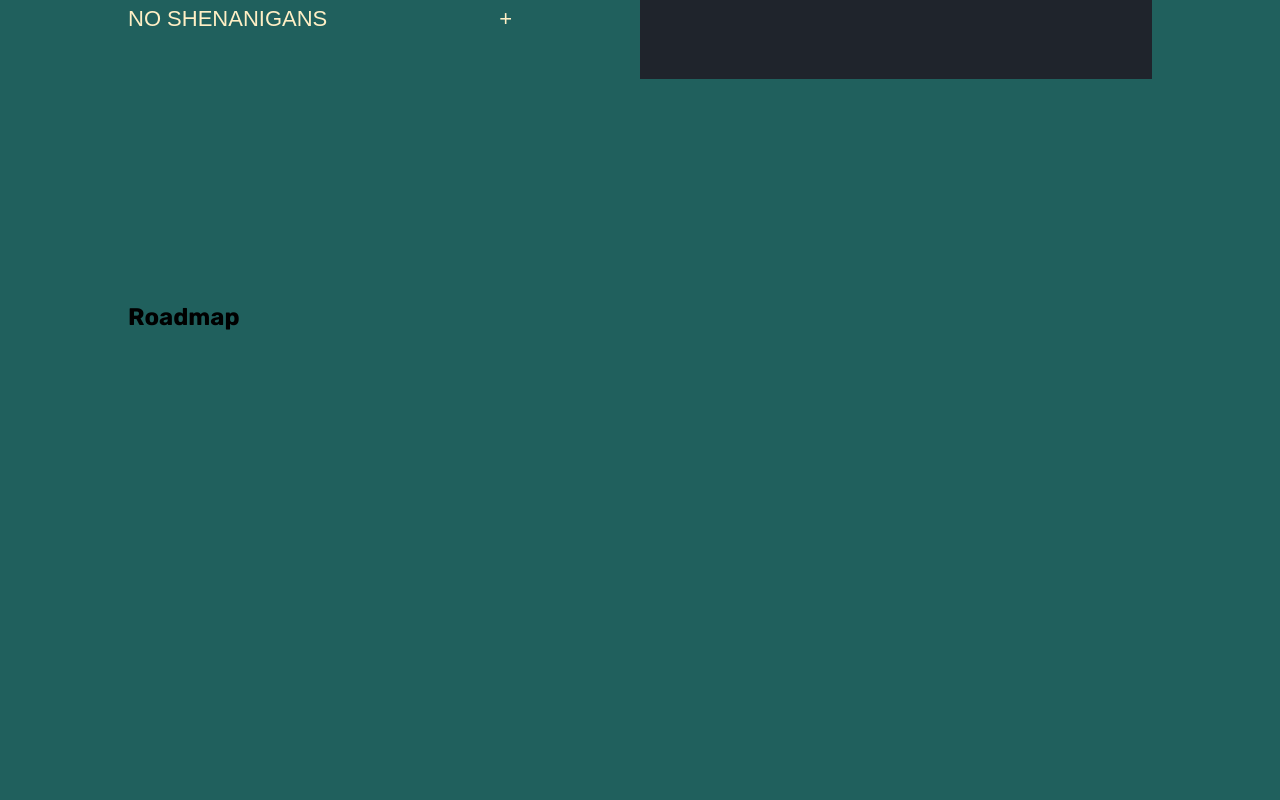
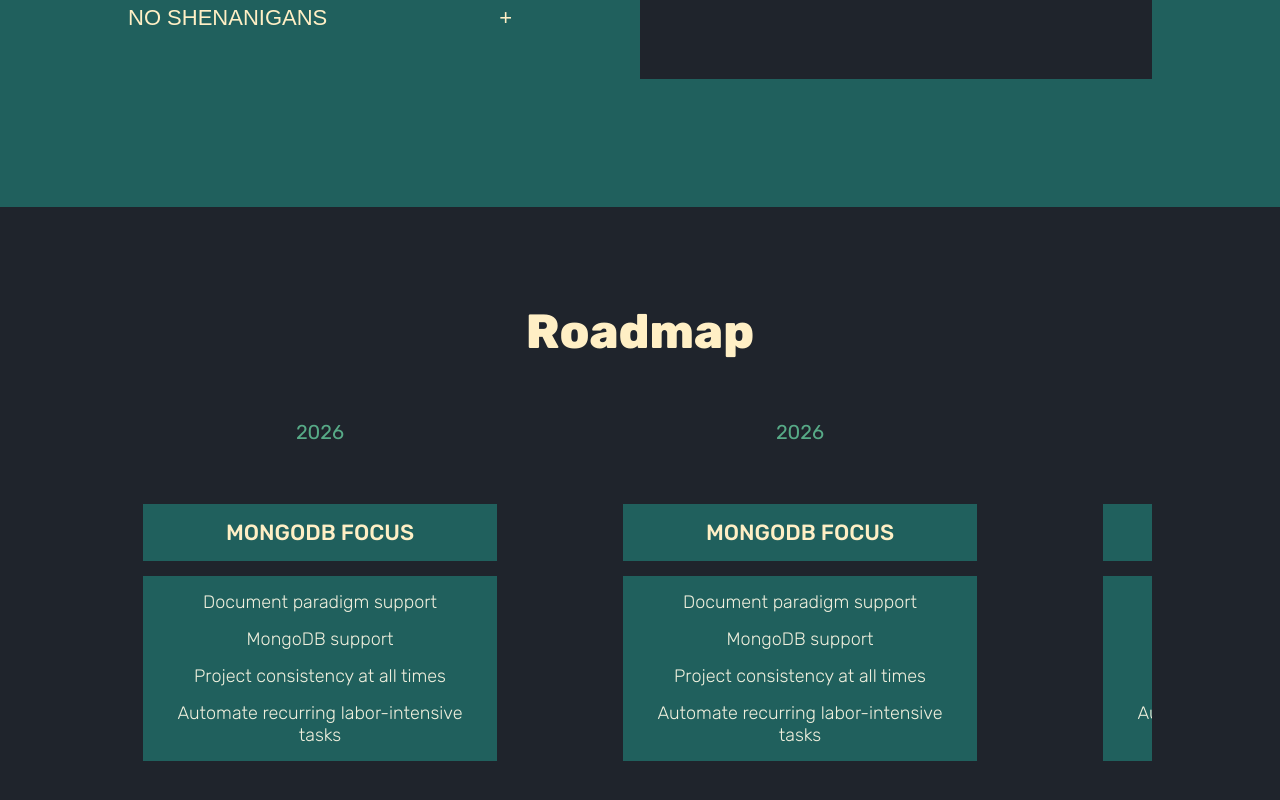
Before and after one commit to pieter-groenendijk/sifaka-dev-landingsite, a Svelte app in the folder landingsite/: page / in a window 1280 px wide. Shown: the part 1285-2085 px from the top of the page. Built offline with nearby package versions, Linux system fonts and the light colour scheme.

Commit message:
Basic timeline layout

```diff
--- a/landingsite/src/presentation/FeaturesSection.svelte
+++ b/landingsite/src/presentation/FeaturesSection.svelte
@@ -118,7 +118,7 @@
 
     .feature__description--displayed {
         position: relative;
-        margin-top: 16px;
+        margin-top: 15px;
         max-height: 0;
         overflow: hidden;
         opacity: 0;
--- a/landingsite/src/presentation/TimelineSection.svelte
+++ b/landingsite/src/presentation/TimelineSection.svelte
@@ -7,26 +7,87 @@
         keyPoints: string[],
     }
 
-    const milestones: Milestone[] = $state([]);
+    const milestones: Milestone[] = $state([
+        {
+            timeLabel: "2026",
+            title: "MongoDB Focus",
+            keyPoints: [
+                "Document paradigm support",
+                "MongoDB support",
+                "Project consistency at all times",
+                "Automate recurring labor-intensive tasks",
+            ],
+        },
+        {
+            timeLabel: "2026",
+            title: "MongoDB Focus",
+            keyPoints: [
+                "Document paradigm support",
+                "MongoDB support",
+                "Project consistency at all times",
+                "Automate recurring labor-intensive tasks",
+            ],
+        },
+        {
+            timeLabel: "2026",
+            title: "MongoDB Focus",
+            keyPoints: [
+                "Document paradigm support",
+                "MongoDB support",
+                "Project consistency at all times",
+                "Automate recurring labor-intensive tasks",
+            ],
+        },
+        {
+            timeLabel: "2026",
+            title: "MongoDB Focus",
+            keyPoints: [
+                "Document paradigm support",
+                "MongoDB support",
+                "Project consistency at all times",
+                "Automate recurring labor-intensive tasks",
+            ],
+        },
+        {
+            timeLabel: "2026",
+            title: "MongoDB Focus",
+            keyPoints: [
+                "Document paradigm support",
+                "MongoDB support",
+                "Project consistency at all times",
+                "Automate recurring labor-intensive tasks",
+            ],
+        },
+        {
+            timeLabel: "2026",
+            title: "MongoDB Focus",
+            keyPoints: [
+                "Document paradigm support",
+                "MongoDB support",
+                "Project consistency at all times",
+                "Automate recurring labor-intensive tasks",
+            ],
+        },
+    ]);
 </script>
 
 {#snippet Milestone(milestone: Milestone)}
-    <li>
-        <div>{milestone.timeLabel}</div>
-        <div>
-            <div>{milestone.title}</div>
-            <ul>
+    <li class="milestone">
+        <div class="milestone__time">{milestone.timeLabel}</div>
+        <div class="milestone__content">
+            <div class="milestone__title">{milestone.title}</div>
+            <ul class="milestone__points">
                 {#each milestone.keyPoints as keyPoint}
-                    <li>{keyPoint}</li>
+                    <li class="milestone__point">{keyPoint}</li>
                 {/each}
             </ul>
         </div>
     </li>
 {/snippet}
 
-<Section>
-    <h2>Roadmap</h2>
-    <ol>
+<Section id="section--timeline">
+    <h2 class="section__title">Roadmap</h2>
+    <ol class="milestones">
         {#each milestones as milestone}
             {@render Milestone(milestone)}
         {/each}
@@ -34,5 +95,62 @@
 </Section>
 
 <style>
+    :global(#section--timeline) {
+        background-color: var(--dark);
+    }
 
+    .section__title {
+        margin-bottom: 60px;
+        font-size: 48px;
+        font-weight: 800;
+        text-align: center;
+        color: var(--yellow);
+    }
+
+    .milestones {
+        display: grid;
+        grid-auto-flow: column;
+        grid-auto-columns: clamp(300px, 30vw, 600px);
+        overflow: scroll;
+        gap: 96px;
+    }
+
+    .milestone {
+    }
+
+    .milestone__time {
+        margin-inline: auto;
+        margin-bottom: 45px;
+        width: fit-content;
+        font-size: 20px;
+        color: var(--green);
+    }
+
+    .milestone__content {
+        padding: 15px;
+        /*background-color: var(--green);*/
+        text-align: center;
+    }
+
+    .milestone__title {
+        margin-bottom: 15px;
+        padding: 15px;
+        background-color: var(--dark-green);
+        font-size: 22px;
+        font-weight: 500;
+        text-transform: uppercase;
+        color: var(--yellow);
+    }
+
+    .milestone__points {
+        padding: 15px;
+        background-color: var(--dark-green);
+        font-size: 18px;
+        font-weight: 300;
+        color: var(--light);
+    }
+
+    .milestone__point:not(:last-child) {
+        margin-bottom: 15px;
+    }
 </style>
--- a/landingsite/src/presentation/app.css
+++ b/landingsite/src/presentation/app.css
@@ -30,3 +30,7 @@ button {
     cursor: pointer;
     color: unset;
 }
+
+ol, ul {
+    list-style: none;
+}
--- /dev/null
+++ b/landingsite/src/presentation/lib/H2.svelte
@@ -0,0 +1,12 @@
+<script lang="ts">
+    const { children, ...attributes } = $props();
+</script>
+
+<h2 class="h2" {...attributes}>{@render children?.()}</h2>
+
+<style>
+    h2 {
+        font-size: 48px;
+        font-weight: 800;
+    }
+</style>
```
